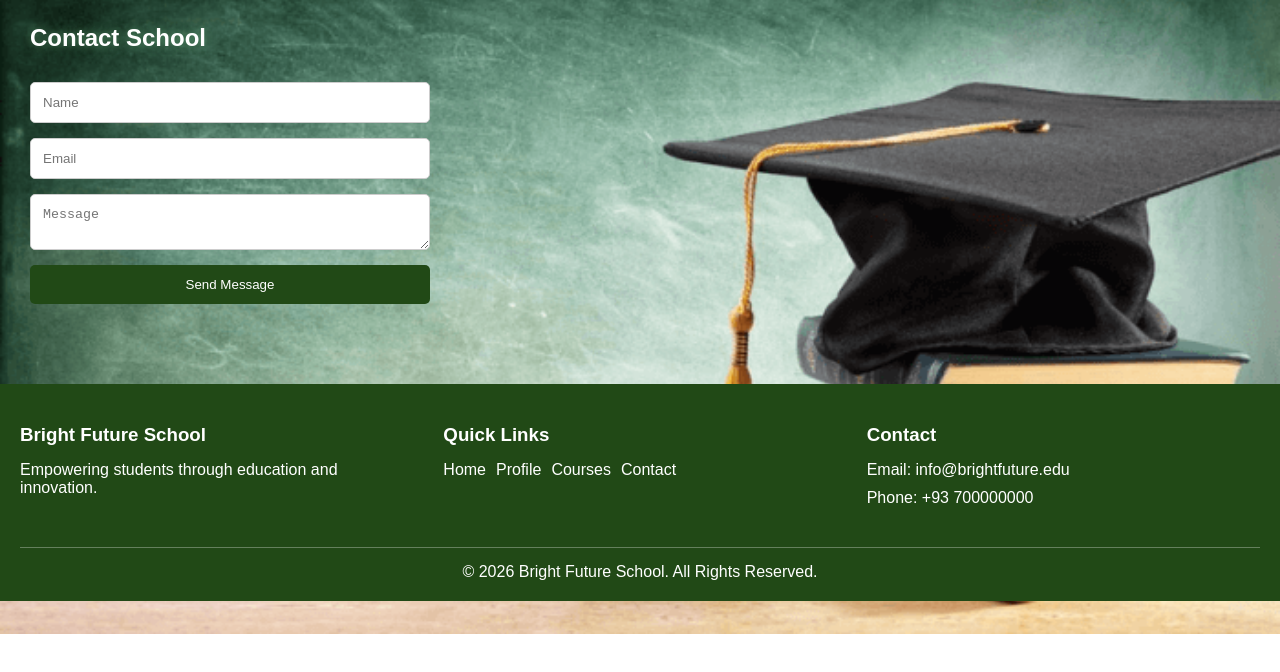
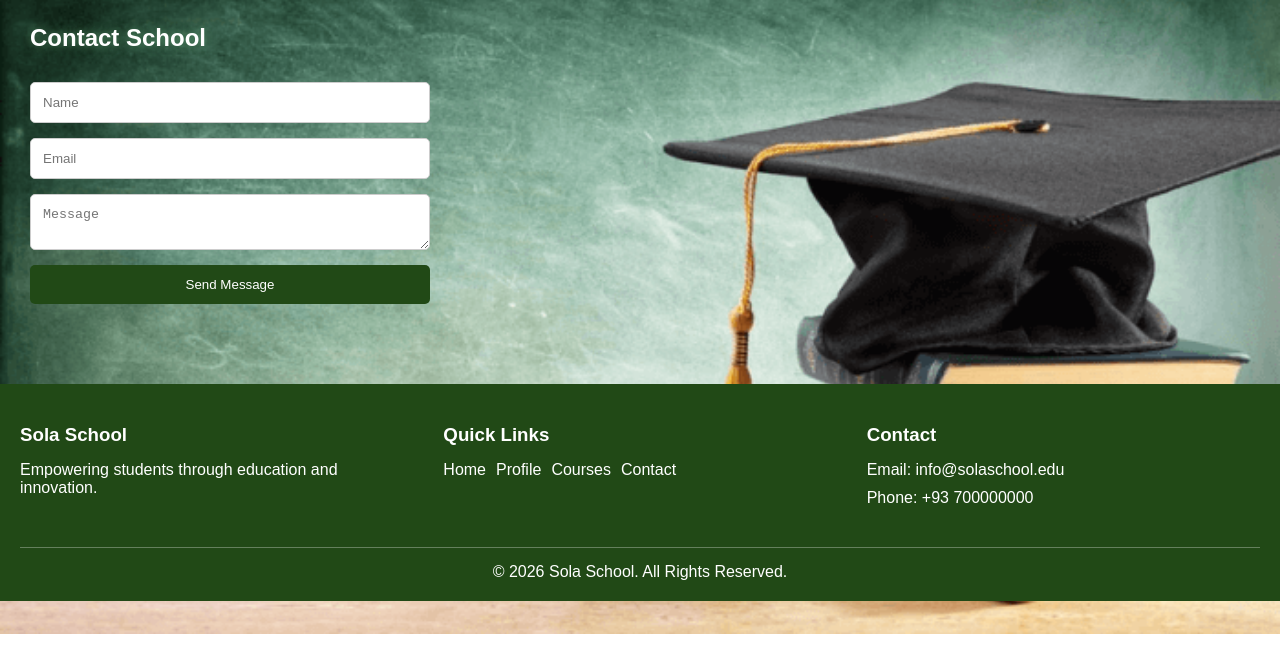
Before and after one commit to Sana-77/school-portal, a plain HTML site: page contact.html in a window 1280 px wide. Shown: the part 64-736 px from the top of the page. Drawn offline with Linux system fonts and the light colour scheme.

Commit message:
new changes

```diff
--- a/contact.html
+++ b/contact.html
@@ -32,7 +32,7 @@
     <footer>
       <div class="footer-content">
         <div class="footer-section">
-          <h3>Bright Future School</h3>
+          <h3>Sola School</h3>
           <p>Empowering students through education and innovation.</p>
         </div>
 
@@ -48,14 +48,12 @@
 
         <div class="footer-section">
           <h3>Contact</h3>
-          <p>Email: info@brightfuture.edu</p>
+          <p>Email: info@solaschool.edu</p>
           <p>Phone: +93 700000000</p>
         </div>
       </div>
 
-      <p class="footer-bottom">
-        © 2026 Bright Future School. All Rights Reserved.
-      </p>
+      <p class="footer-bottom">© 2026 Sola School. All Rights Reserved.</p>
     </footer>
 
     <script src="script.js"></script>
```
Also changed, not shown: courses.html (+3 -5 lines), index.html (+3 -5 lines), profile.html (+3 -5 lines).
